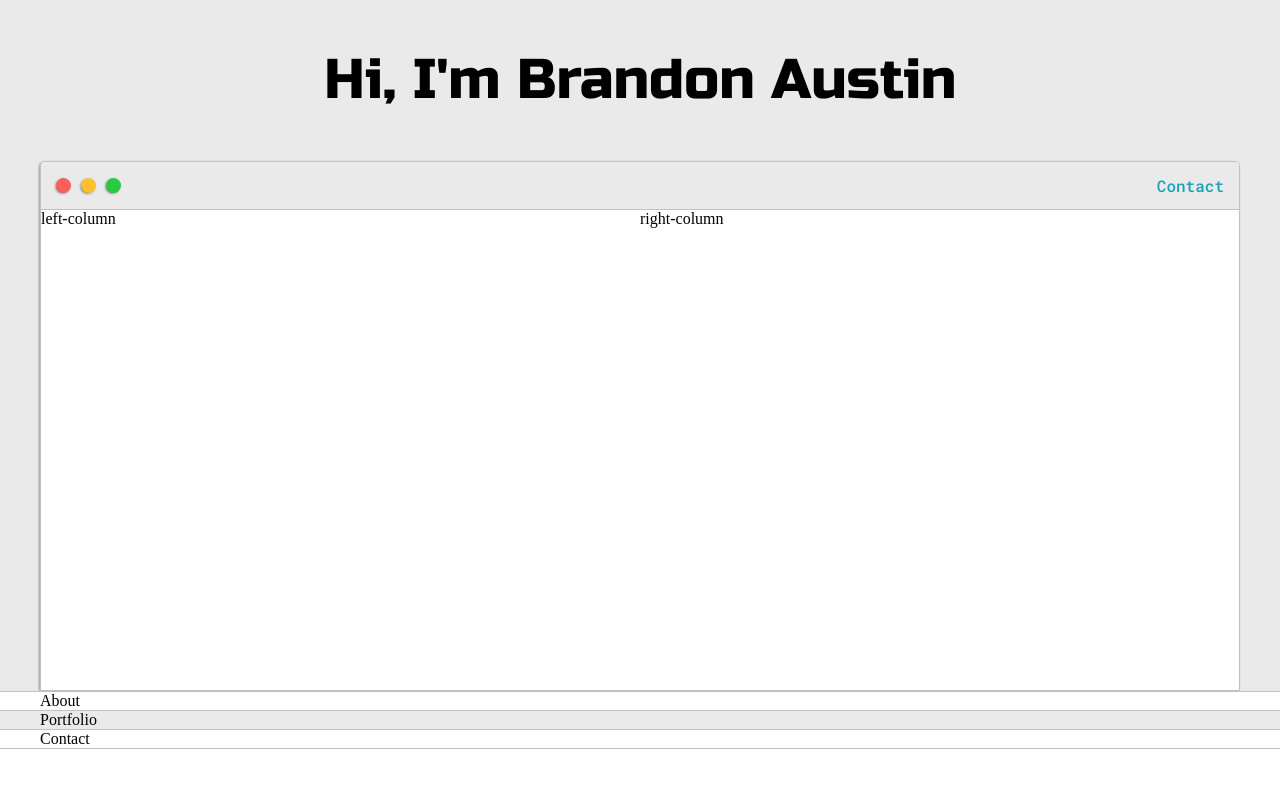
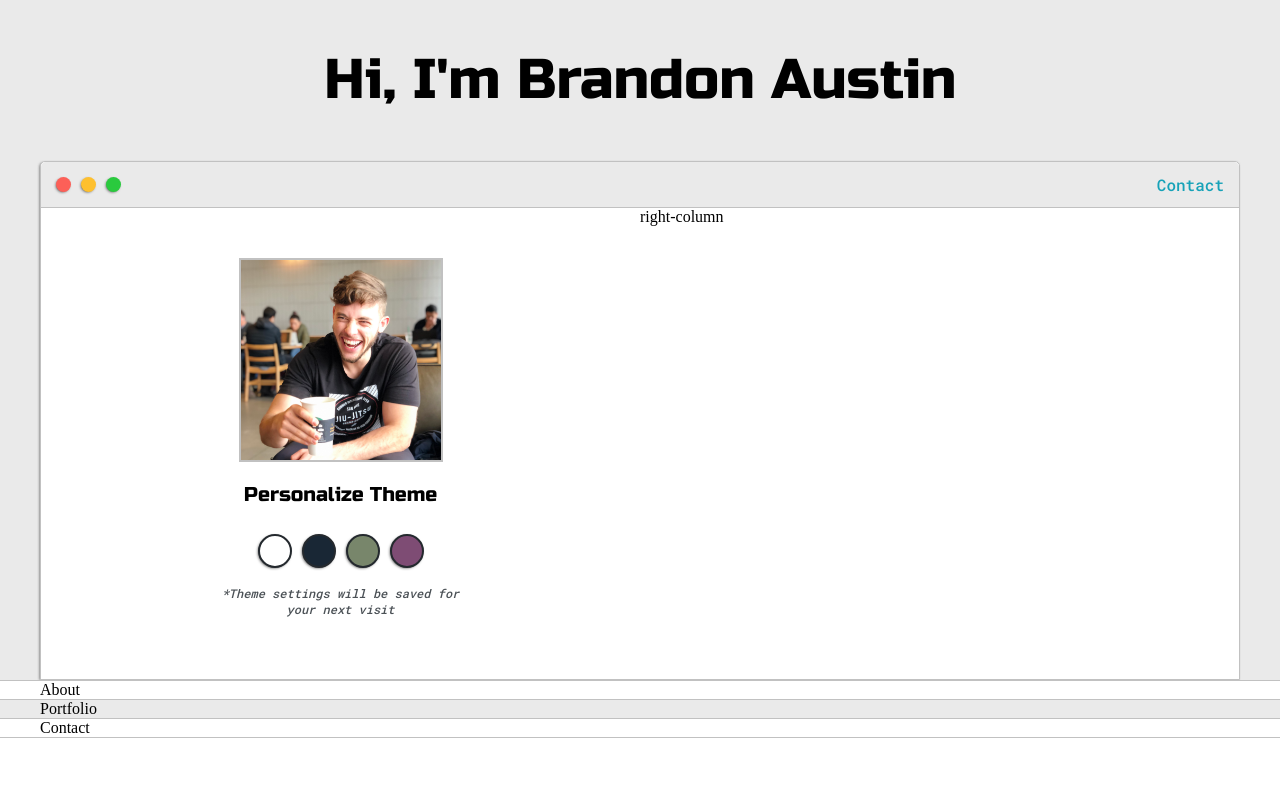
Before and after one commit to branaust/myfolio, a plain HTML site: page index.html in a window 1280 px wide. Drawn offline with Linux system fonts and the light colour scheme.

Commit message:
picture/personalize theme

```diff
--- a/default.css
+++ b/default.css
@@ -6,6 +6,8 @@
 
     --mainText:black;
     --secondaryText:#4b5156;
+
+    --themeDotBorder: #24292e;
 }
 
 html, body {
@@ -71,7 +73,6 @@ h6{font-size: 16px;}
 
     display: grid;
     grid-template-columns: 1fr 1fr;
-    grid-template-rows: 3em 30em;
     grid-template-areas:
         'nav-wrapper nav-wrapper'
         'left-column right-column'
@@ -132,8 +133,63 @@ h6{font-size: 16px;}
 
 .left-column{
     grid-area:left-column;
+    padding-top: 50px;
+    padding-bottom: 50px;
+}
 
+#profile-pic{
+    display: block;
+    margin: 0 auto;
+    height: 200px;
+    width: 200px;
+    object-fit: cover;
+    border: 2px solid var(--borderColor)
 }
+
+#theme-options-wrapper{
+    display: flex;
+    justify-content: center;
+}
+
+.theme-dot{
+    height:30px;
+    width: 30px;
+    background-color: black;
+    border-radius: 50%;
+
+    margin:5px;
+    border: 2px solid var(--themeDotBorder);
+
+    -webkit-box-shadow: -1px 1px 3px -1px rgba(0,0,0,0.75);
+    -moz-box-shadow: -1px 1px 3px -1px rgba(0,0,0,0.75);
+    box-shadow: -1px 1px 3px -1px rgba(0,0,0,0.75);
+
+    cursor: pointer;
+}
+
+.theme-dot:hover{
+    border-width: 5px;
+}
+
+#light-mode{
+    background-color: #fff;
+}
+#blue-mode{
+    background-color: #192735;
+}
+#green-mode{
+    background-color: #78866b;
+}
+#purple-mode{
+    background-color: #7E4C74;
+}
+
+#settings-note{
+    font-size: 12px;
+    font-style: italic;
+    text-align: center;
+}
+
 .right-column{
     grid-area:right-column;
 }
--- a/index.html
+++ b/index.html
@@ -32,7 +32,17 @@
                 </div>
 
                 <div class="left-column">
-                    left-column
+                    <img id=profile-pic src="images/brandon.JPG" alt="">
+                    <h5 style="text-align: center; line-height: 0;">Personalize Theme</h5>
+
+                    <div id="theme-options-wrapper">
+                        <div id="light-mode" class="theme-dot"></div>
+                        <div id="blue-mode" class="theme-dot"></div>
+                        <div id="green-mode" class="theme-dot"></div>
+                        <div id="purple-mode" class="theme-dot"></div>
+                    </div>
+
+                    <p id="settings-note">*Theme settings will be saved for<br>your next visit</p>
                 </div>
 
                 <div class="right-column">
```
Also changed, not shown: images/brandon.JPG (added).
